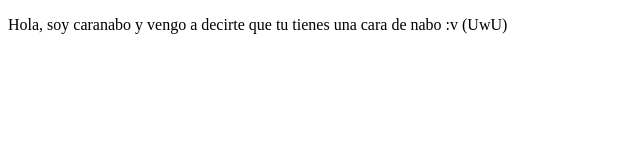
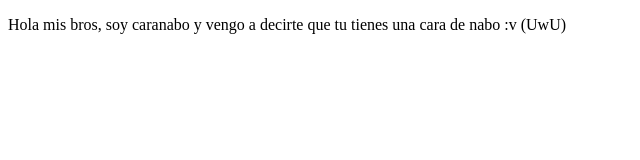
Before and after one commit to joshuacora/proyectoDemoCursoPrework, a plain HTML site: page index.html in a window 1280 px wide. Shown: the whole page, without its empty margins (0-640 px from the left). Drawn offline with Linux system fonts and the light colour scheme.

Commit message:
cambios agregamos texto

```diff
--- a/index.html
+++ b/index.html
@@ -7,6 +7,6 @@
     <title>Hola Mundo</title>
 </head>
 <body>
-    <p>Hola, soy caranabo y vengo a decirte que tu tienes una cara de nabo :v (UwU)</p>
+    <p>Hola mis bros, soy caranabo y vengo a decirte que tu tienes una cara de nabo :v (UwU)</p>
 </body>
 </html>
```
